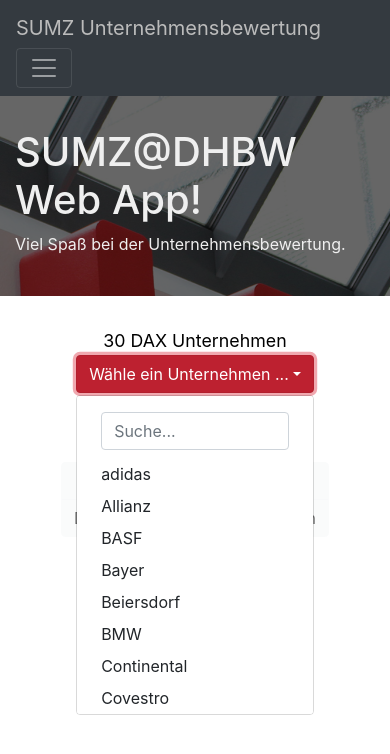
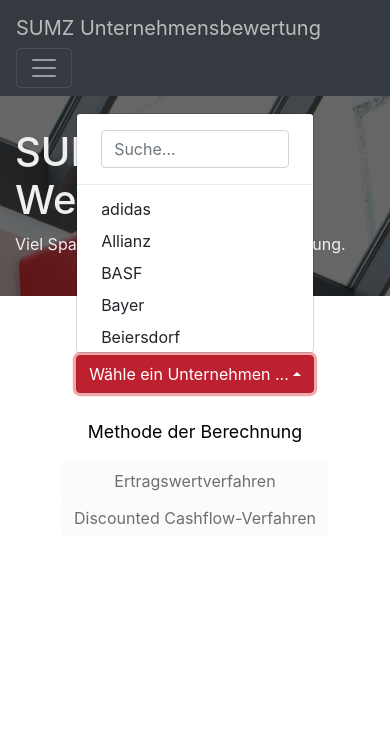
Before and after one commit to UnderTheCraft/sumz-webapp, a React (Create React App) app: page /selection in a window 390 px wide. Both pictures are taken after a click on the button "Wähle ein Unternehmen ...". Shown: the top 754 px of the page. Built offline with nearby package versions, Linux system fonts and the light colour scheme.

Commit message:
Dropdown optimiert für Mobile

```diff
--- a/src/Home.js
+++ b/src/Home.js
@@ -21,7 +21,7 @@
                     Diese Anwendung wird zur Berechung des Unternehmenswertes verwendet! Das Brown-Rozeff-Modell wird zur Prognose zukünftiger Casflows verwendet.
                     Die Daten der 30 Dax-Unternehmen sind im Backend dieser App gespeichert und werden je nach Eingabe des Benutzers herangezogen. Basierend auf der gewählten Methode wird der Unternehmenswert berechnet.
                     </p>
-                <br></br>
+                <br/>
                 <Button className="Button-start" variant="danger">
                     <NavLink className="buttonlink" to="/selection">Start</NavLink>
                 </Button>
--- a/src/Selection.js
+++ b/src/Selection.js
@@ -21,12 +21,27 @@
 }
 
 .dropdown-menu {
-    max-height: 20em;
+    max-height: 25em;
     overflow: auto;
 }
 
 #dropdown-basic {
     min-width: 236px !important;
+}
+
+
+@media (max-height: 900px) {
+    .richtung{
+        top: auto !important;
+        bottom: 0px !important;
+        max-height: 15em !important;
+        transform: translate3d(0px, -40px, 0px) !important;
+
+    }
+
+    .dropdown-toggle::after {
+        transform: rotate(180deg) !important;
+    }
 }
 `;
 
@@ -126,16 +141,17 @@
                 <Layout>
                     <div className="App-body">
                         30 DAX Unternehmen
-                        <Dropdown id="dropdown" alignRight>
+                            <Dropdown id="dropdown" alignRight className="dropdown">
                             <DropdownToggle variant="danger" id="dropdown-basic">
                                 {this.state.dropDownValue}
                             </DropdownToggle>
-                            <DropdownMenu>
+                            <DropdownMenu className="richtung">
                                 <h6 className="dropdown-header">
                                     <div className="input-group">
                                         <input className="form-control" type="text" placeholder="Suche..." id="searchInput" onKeyUp={this.searchDropdownItem} />
                                     </div>
                                 </h6>
+                                <div className="dropdown-divider"></div>
                                 {this.state.actions.map(e => {
                                     return <DropdownItem className="unternehmenItems" id={e.id} key={e.id} onClick={this.changeValue}>{e.name}</DropdownItem>
                                 })}
@@ -152,10 +168,6 @@
                                 <Link onClick={this.handleClick} className="buttonlink" to="/result">Discounted Cashflow-Verfahren</Link>
                             </Button>
                         </ButtonGroup>
-                        {/*<br/>
-                 <Button className="Button-start" variant="danger">
-                    <NavLink className="buttonlink" to="/result">Let's see!</NavLink>
-                </Button> */}
                     </div>
                 </Layout>
             </Styles >
```
